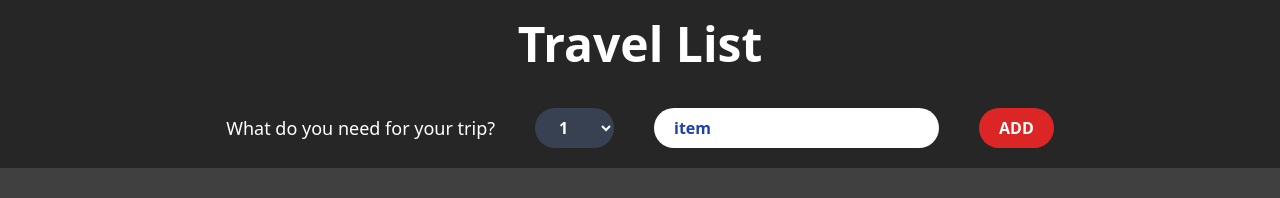
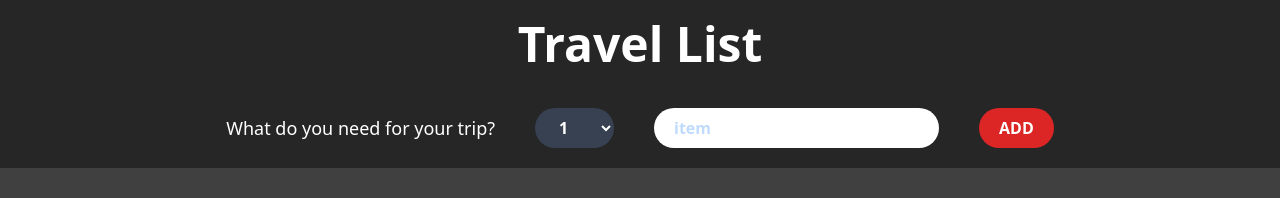
Before and after one commit to shohan11d/travel-guide, a React (Create React App) app: page / in a window 1280 px wide. Shown: the top 198 px of the page. Built offline with nearby package versions, Linux system fonts and the light colour scheme; a web font is replaced by a local one.

Commit message:
app1.0 done

```diff
--- a/src/App.js
+++ b/src/App.js
@@ -14,6 +14,7 @@ function App() {
 
   function handleSubmit(item) {
     setItems(() => [...items, item]);
+
   }
 
   function handleToggle(item) {
--- a/src/components/Footer.js
+++ b/src/components/Footer.js
@@ -2,7 +2,7 @@ function Footer({ items }) {
   const total = items.length;
   const packed = items.filter((item) => item.packed === true).length;
   const unpacked = total - packed;
-  const percentage = (packed / total) * 100;
+  const percentage = ((packed / total) * 100).toFixed(2);
   // console.log("total:", total, "packed:", packed, "percentage:", percentage);
 
   if (total === 0)
--- a/src/components/Form.js
+++ b/src/components/Form.js
@@ -6,6 +6,9 @@ function Form({ onSubmit }) {
 
   function handleNewItem(e) {
     e.preventDefault();
+
+    setQuantity(1);
+    setDescription("");
 
     if (!description) return;
     const newItem = {
@@ -41,7 +44,7 @@ function Form({ onSubmit }) {
         type="text"
         placeholder="item"
         class=""
-        className="px-5 py-2 rounded-full placeholder-blue-800 font-bold text-black"
+        className="px-5 py-2 rounded-full placeholder-blue-200 font-bold text-black"
         value={description}
         onChange={(e) => setDescription(e.target.value)}
       />
--- a/src/components/ListView.js
+++ b/src/components/ListView.js
@@ -23,7 +23,7 @@ function ListView({ items, setItems, onToggle, onDelete }) {
   if (sorted === "status") console.log("sort by status:", sortedItems);
   return (
     <>
-      <div className="bg-neutral-700 font-bold text-white px-12 py-10 grid grid-cols-4 justify-items-center">
+      <div className="bg-neutral-700 font-bold text-white px-12 py-10 grid grid-cols-4 gap-5 items-center   justify-items-left">
         {sortedItems &&
           sortedItems.map((item) => (
             <ItemRender
@@ -36,7 +36,11 @@ function ListView({ items, setItems, onToggle, onDelete }) {
           ))}
       </div>
       <div className="bg-neutral-700  text-center">
-        <select  className="p-1 rounded-sm font-bold" value={sorted} onChange={(e) => setSorted(e.target.value)}>
+        <select
+          className="p-1 rounded-sm font-bold"
+          value={sorted}
+          onChange={(e) => setSorted(e.target.value)}
+        >
           <option value="input">Sort by input</option>
           <option value="description">Sort by description</option>
           <option value="status">Sort by packed status</option>
```
